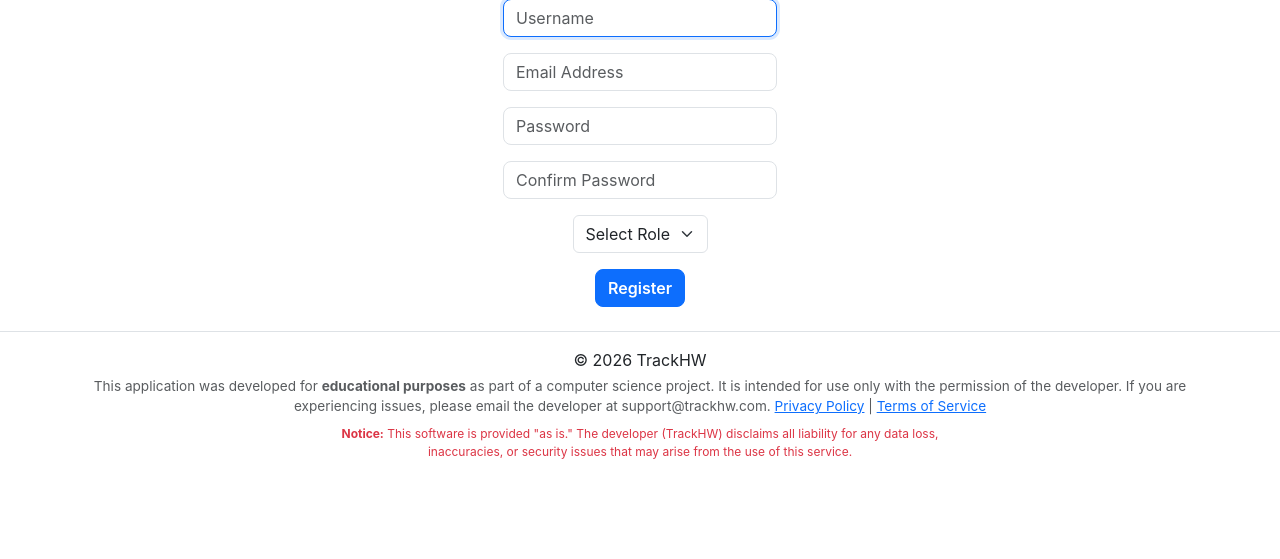
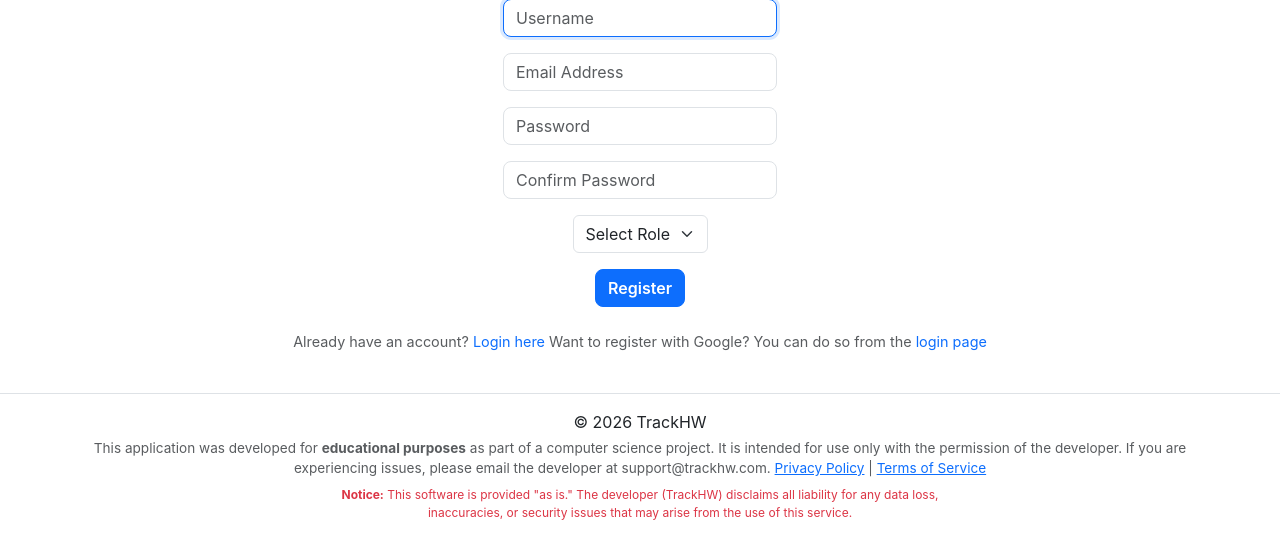
Before and after one commit to damelwani/homework, a Flask app: page /register in a window 1280 px wide. Shown: the part 82-641 px from the top of the page. Run offline with Flask 3, Linux system fonts and the light colour scheme; some libraries are stand-ins or nearby versions.

Commit message:
Update register.html

```diff
--- a/templates/register.html
+++ b/templates/register.html
@@ -30,4 +30,12 @@
             <button class="btn btn-primary" type="submit">Register</button>
         </div>
     </form>
+
+    <div class="text-center mt-4">
+        <p class="text-muted" style="font-size: 0.9rem;">
+            Already have an account? <a href="/login" class="text-decoration-none">Login here</a>
+            Want to register with Google? You can do so from the <a href="/login" class="text-decoration-none">login page</a>
+        </p>
+    </div>
+
 {% endblock %}
```
